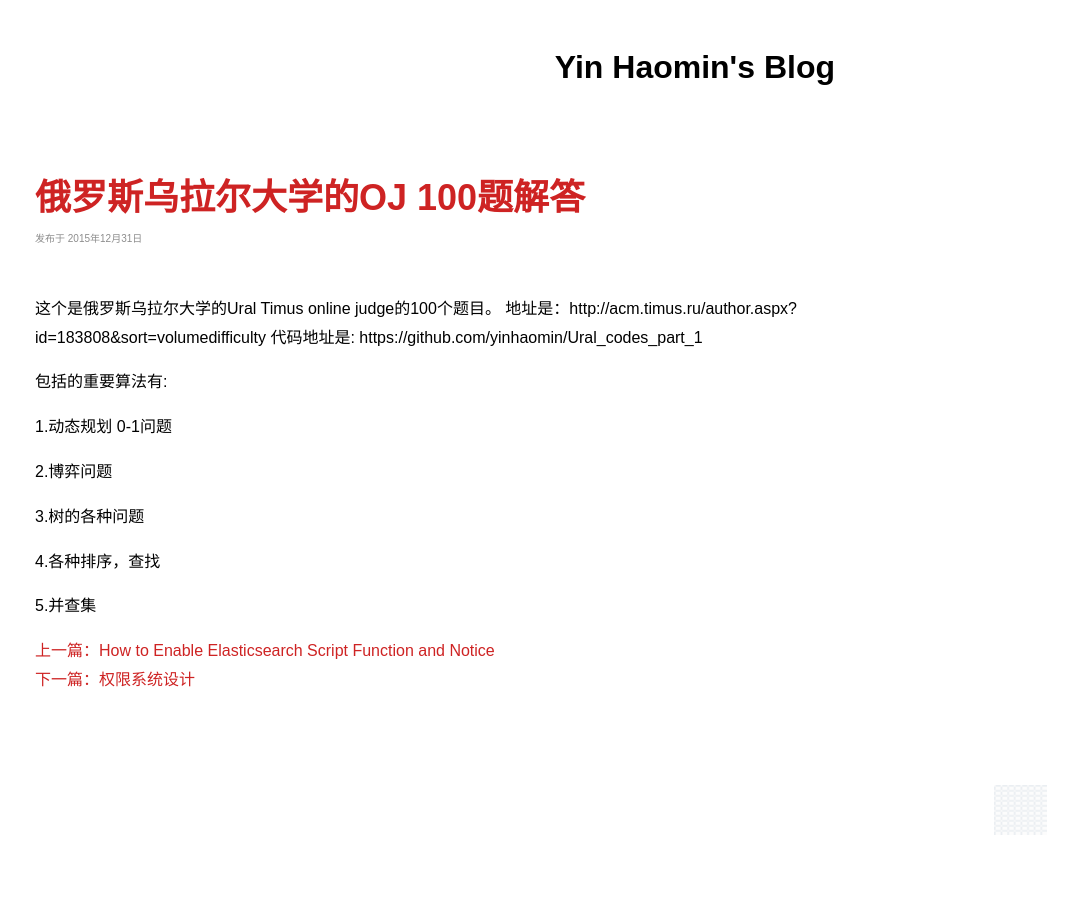
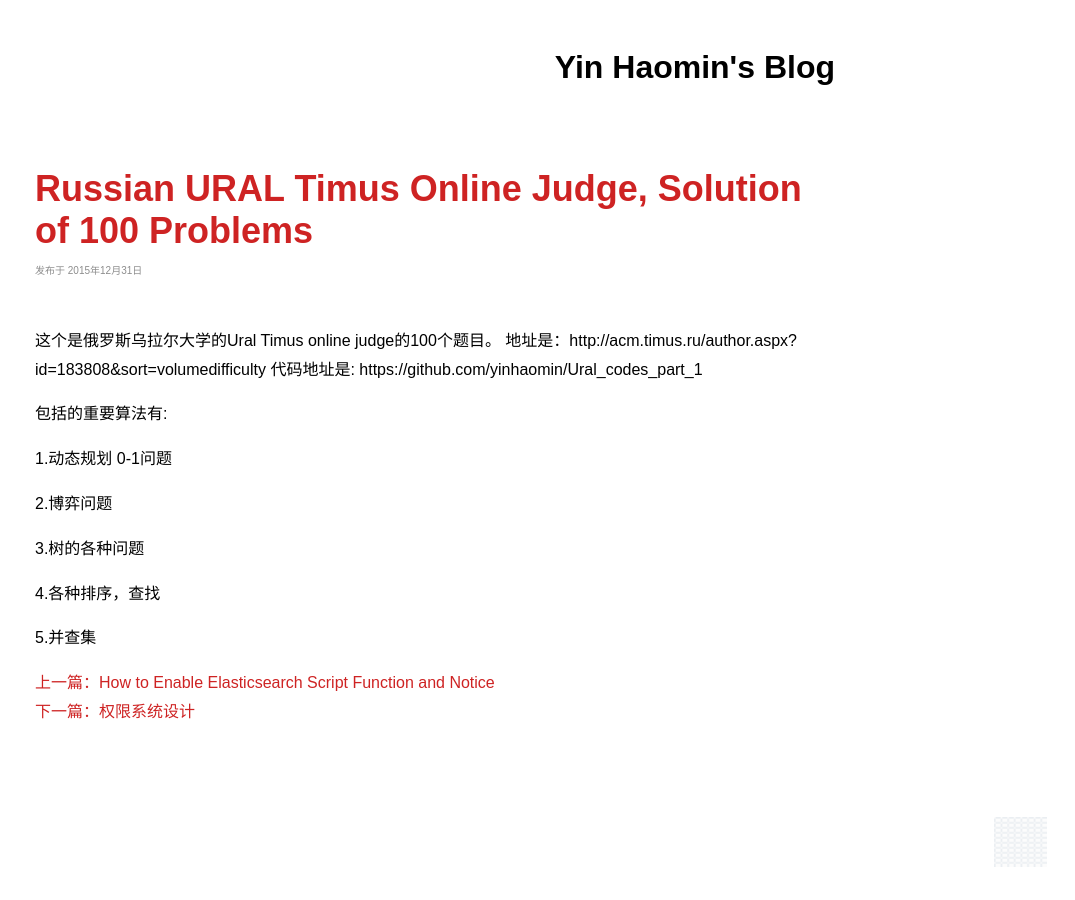
Before and after one commit to yinhaomin/yinhaomin.github.io, a Jekyll site: the page built from _posts/2015-12-31-Russian URAL Timus Online Judge, Solution of 100 Problems.md, in a window 1280 px wide. Shown: the whole page, without its empty margins (205-1280 px from the left). Built offline with Jekyll 4.4.1, drawn with Linux system fonts in a browser that asks for light colours; comment, search, counter and statistics services are not loaded.

Commit message:
Update and rename 2015-12-31-俄罗斯乌拉尔大学的OJ 100题解答.md to 2015-12-31-Russian URAL Timus Online Judge, Solution of 100 Problems.md

```diff
--- a/_posts/2015-12-31-俄罗斯乌拉尔大学的OJ 100题解答.md
+++ b/_posts/2015-12-31-Russian URAL Timus Online Judge, Solution of 100 Problems.md
@@ -1,6 +1,6 @@
 ---
 layout: post
-title: 俄罗斯乌拉尔大学的OJ 100题解答
+title: Russian URAL Timus Online Judge, Solution of 100 Problems
 comments: true
 keywords: 俄罗斯乌拉尔大学,Timus OJ,OJ
 ---
```
